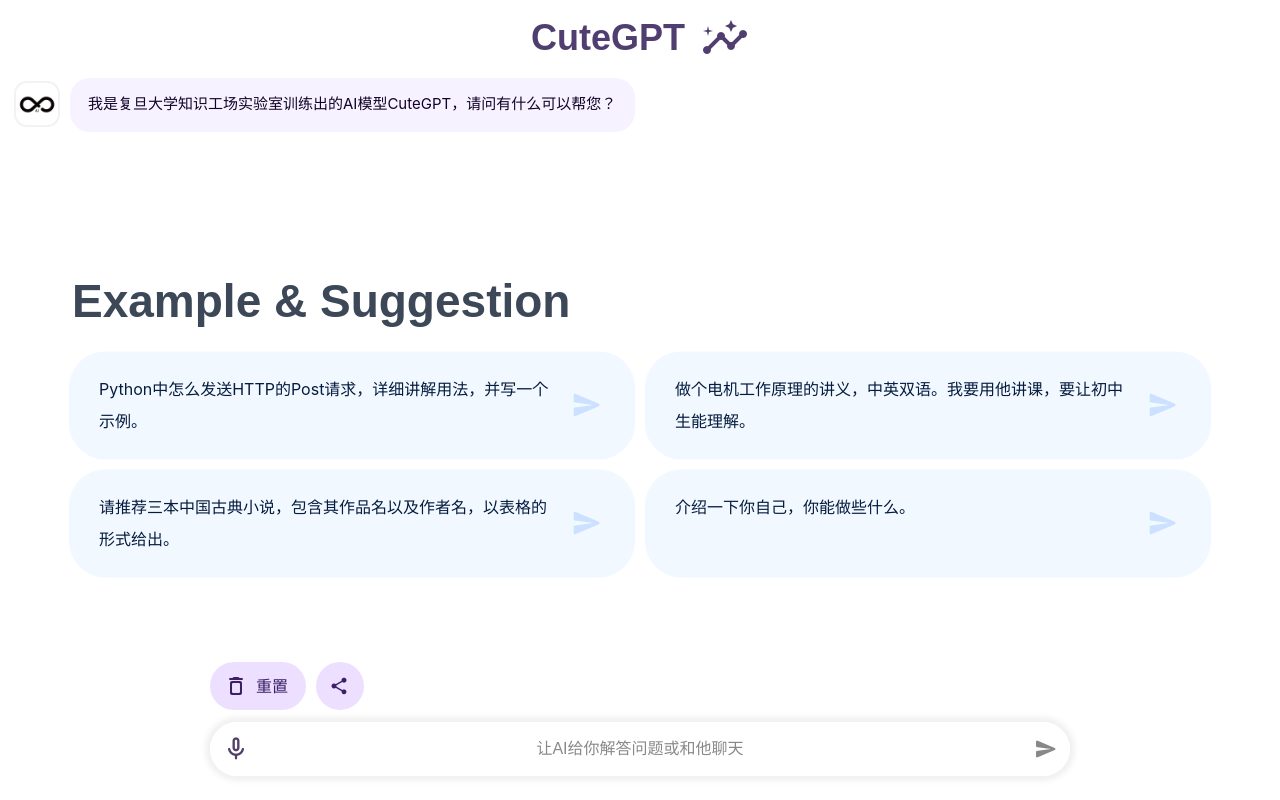
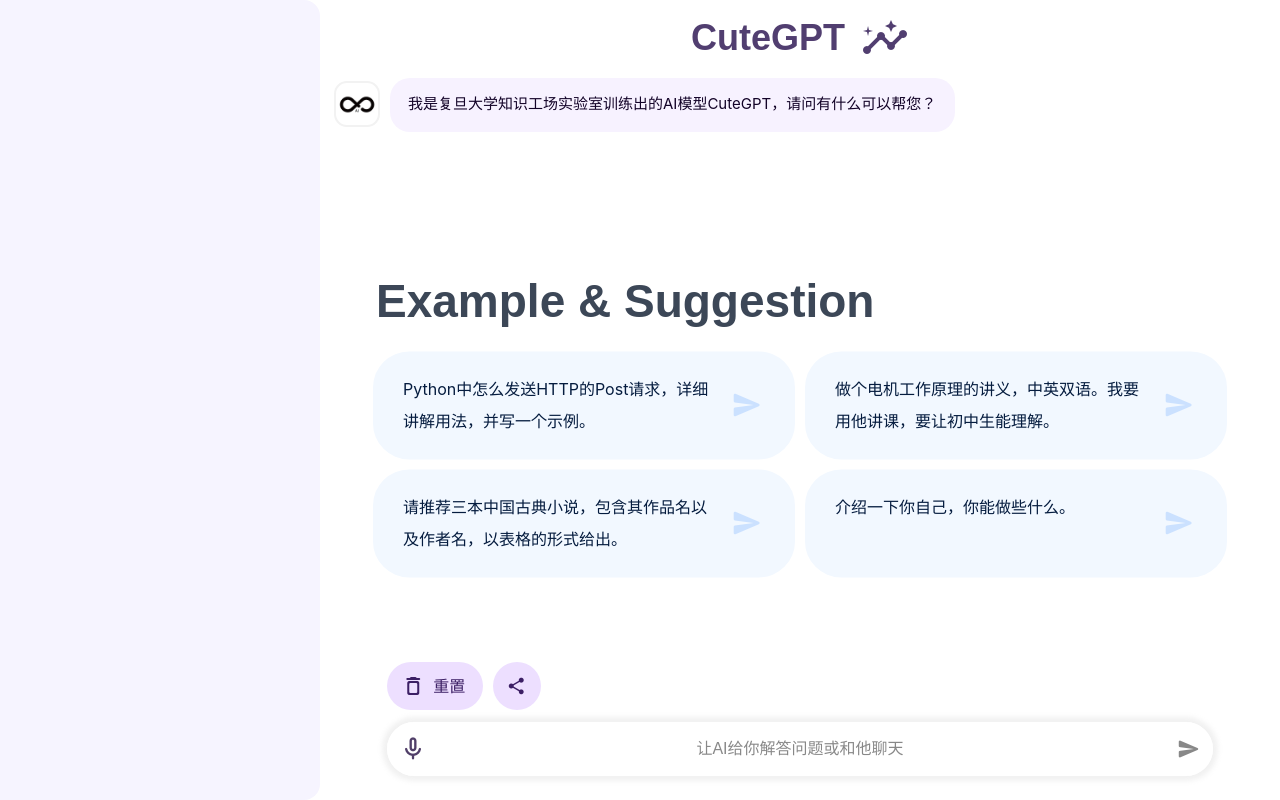
Before and after one commit to RhineAI-Lab/KW-General, a React (Create React App) app in the folder cutegpt-frontend/: page / in a window 1280 px wide. Built offline with nearby package versions, Linux system fonts and the light colour scheme.

Commit message:
feat: 优化著名

```diff
--- a/cutegpt-frontend/src/App/Chat/AiDialog/AiDialog.module.scss
+++ b/cutegpt-frontend/src/App/Chat/AiDialog/AiDialog.module.scss
@@ -12,13 +12,33 @@
 
 .AiDialog {
   $input-height: 54px;
+  $left-bar-width: 320px;
 
   width: 100%;
   height: 100%;
   position: relative;
-  display: flex;
-  flex-direction: column;
-  align-items: center;
+
+  .leftBar {
+    position: absolute;
+    top: 0;
+    left: 0;
+    width: $left-bar-width;
+    bottom: 0;
+    background: #f6f4ff;
+    border-bottom-right-radius: 16px;
+    border-top-right-radius: 16px;
+  }
+
+  .main {
+    position: absolute;
+    top: 0;
+    right: 0;
+    left: $left-bar-width;
+    bottom: 0;
+    display: flex;
+    flex-direction: column;
+    align-items: center;
+  }
 
   .messagesHolder {
     flex-grow: 1;
--- a/cutegpt-frontend/src/App/Chat/AiDialog/AiDialog.tsx
+++ b/cutegpt-frontend/src/App/Chat/AiDialog/AiDialog.tsx
@@ -19,7 +19,7 @@
       let height1 = scrollContainer.clientHeight
       let height2 = scrollContainer.scrollTop
       let height3 = scrollContainer.scrollHeight
-      return height1 + height2 + 20 > height3;
+      return height1 + height2 + 40 > height3;
     }
     return false
   }
@@ -352,8 +352,10 @@
   }
 
   const share = () => {
+    if (navigator.clipboard) {
       navigator.clipboard.writeText('http://chat.rhineai.com')
       tip('分享链接已复制')
+    }
   }
 
   let showExamples = messages.length <= 1
@@ -501,6 +503,10 @@
     onClick={e => setFocusI(-1)}
     {...props}
   >
+    <div className={Style.leftBar}>
+
+    </div>
+    <div className={Style.main}>
       <div className={Style.shadow} style={{
         marginBottom: '-16px',
       }}>
@@ -592,8 +598,10 @@
                     className={obsClass()}
                     onClick={e => {
                       e.stopPropagation()
+                      if (navigator.clipboard) {
                         navigator.clipboard.writeText(v.content)
                         tip('已复制')
+                      }
                     }}
                   >
                     <Icon size='23px'>round_content_copy</Icon>
@@ -875,6 +883,7 @@
       </div>
       <div className={Style.mode}></div>
     </div>
+  </div>
 }
 
 export interface AiDialogProps extends DetailedHTMLProps<HTMLAttributes<HTMLDivElement>, HTMLDivElement> {
```
Lines whose indentation alone changed are shown as unchanged.
